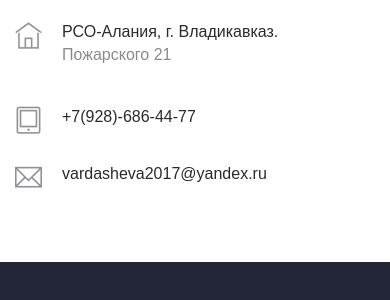
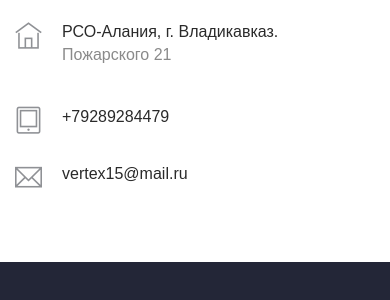
Before and after one commit to Jvov2038/scool, a Django app: page /contacts/ in a window 390 px wide; the page is wider, and only the part inside the window is pictured. Shown: the part 838-1138 px from the top of that part. Run offline with Django 4.2, Linux system fonts and the light colour scheme; data comes from the database, SQL or seed files in the repository; some libraries are stand-ins or nearby versions.

Commit message:
add data phone

```diff
--- a/main/templates/main/contacts.html
+++ b/main/templates/main/contacts.html
@@ -158,14 +158,14 @@
                         <div class="media contact-info">
                             <span class="contact-info__icon"><i class="ti-tablet"></i></span>
                             <div class="media-body">
-                                <h3>+7(928)-686-44-77</h3>
+                                <h3>+79289284479</h3>
                                 <p></p>
                             </div>
                         </div>
                         <div class="media contact-info">
                             <span class="contact-info__icon"><i class="ti-email"></i></span>
                             <div class="media-body">
-                                <h3>vardasheva2017@yandex.ru</h3>
+                                <h3>vertex15@mail.ru</h3>
                                 <p></p>
                             </div>
                         </div>
```
